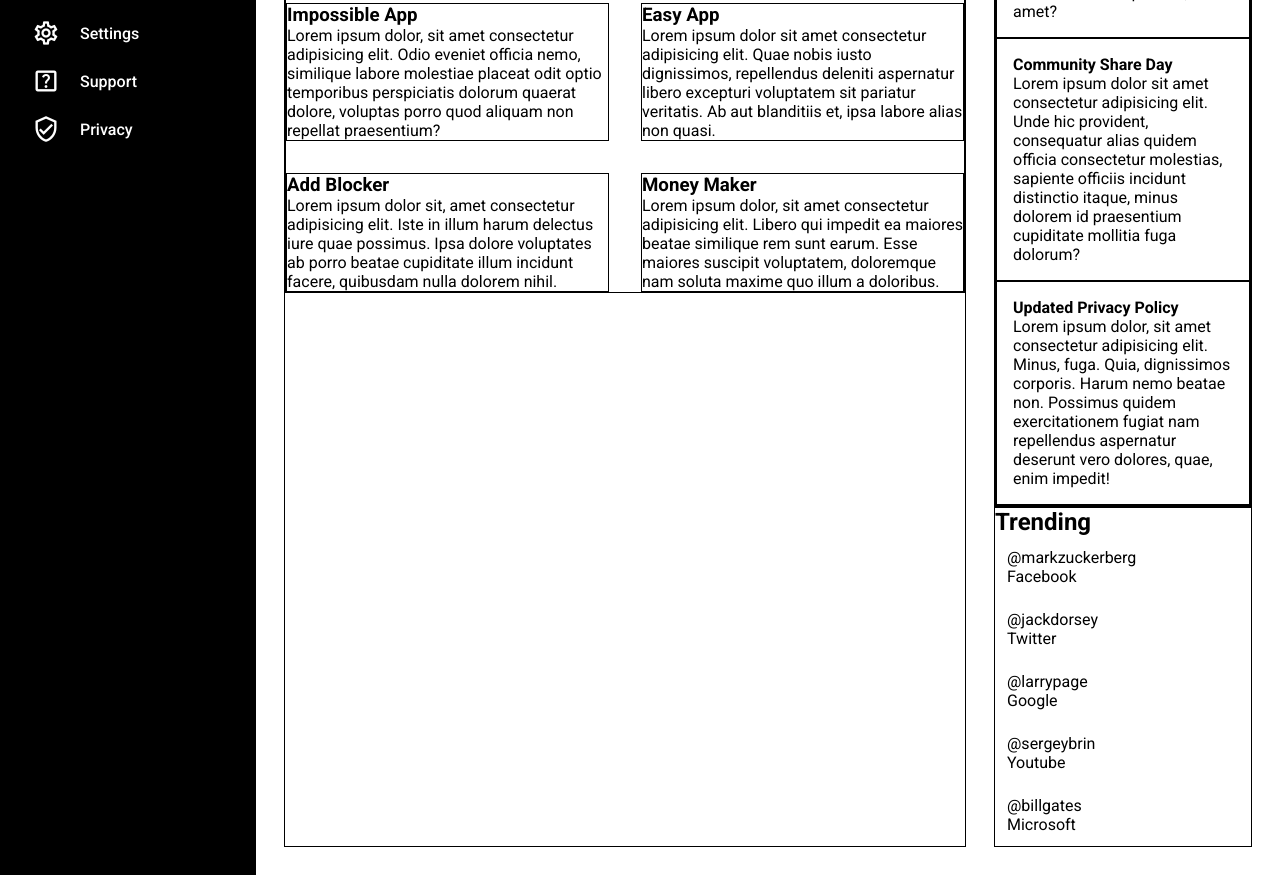
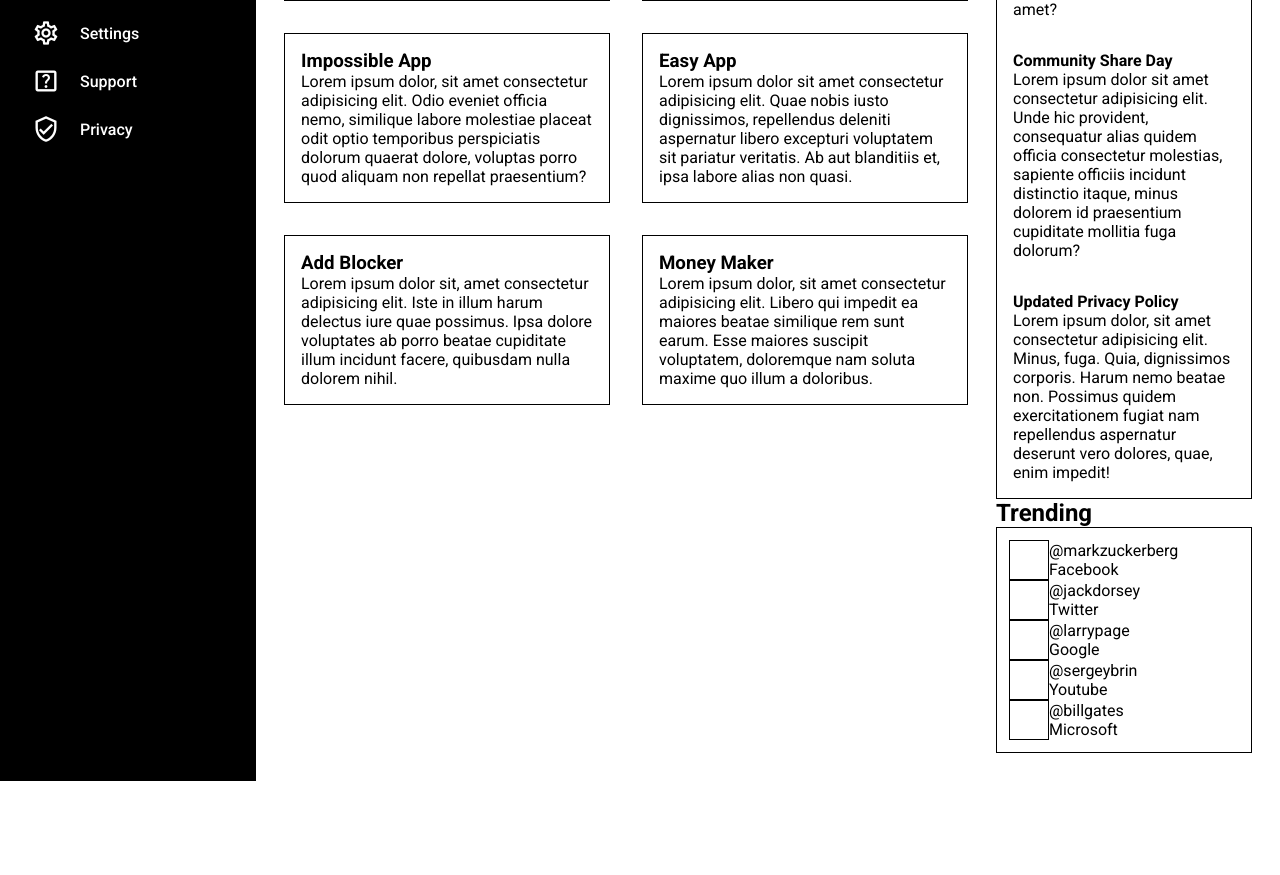
Before and after one commit to johnjoshuaramirez/admin-dashboard, a plain HTML site: page index.html in a window 1280 px wide. Shown: the part 425-1300 px from the top of the page. After the commit the page ends 1206 px from the top, so only its background shows below. Drawn offline with Linux system fonts and the light colour scheme.

```diff
--- a/index.html
+++ b/index.html
@@ -17,7 +17,7 @@
 	<body>
 		<aside>
 			<div class="dashboard-logo">
-				<h1><span class="material-icons"> dashboard </span>Dashboard</h1>
+				<h1><span class="material-icons"> widgets </span>Dashboard</h1>
 			</div>
 			<ul class="side-nav-items">
 				<li>
@@ -168,30 +168,42 @@
 
 			<div class="trending">
 				<h2>Trending</h2>
+				<div class="container">
 					<div>
 						<div class="image"></div>
+						<div class="user-info">
 							<div class="user-name">@markzuckerberg</div>
 							<div class="user-text">Facebook</div>
 						</div>
+					</div>
 					<div>
 						<div class="image"></div>
+						<div class="user-info">
 							<div class="user-name">@jackdorsey</div>
 							<div class="user-text">Twitter</div>
 						</div>
+					</div>
 					<div>
 						<div class="image"></div>
+						<div class="user-info">
 							<div class="user-name">@larrypage</div>
 							<div class="user-text">Google</div>
 						</div>
+					</div>
 					<div>
 						<div class="image"></div>
+						<div class="user-info">
 							<div class="user-name">@sergeybrin</div>
 							<div class="user-text">Youtube</div>
 						</div>
+					</div>
 					<div>
 						<div class="image"></div>
+						<div class="user-info">
 							<div class="user-name">@billgates</div>
 							<div class="user-text">Microsoft</div>
+						</div>
+					</div>
 				</div>
 			</div>
 		</main>
--- a/style.css
+++ b/style.css
@@ -165,7 +165,7 @@ header button {
 .projects div,
 .announcements div,
 .trending {
-   border: 1px solid black;
+   /* border: 1px solid black; */
 }
 
 main {
@@ -188,6 +188,15 @@ main {
    gap: 2rem;
 }
 
+.projects .container > div {
+   border: 1px solid black;
+   padding: 1rem;
+}
+
+.announcements > div {
+   border: 1px solid black;
+}
+
 .announcements > div,
 .trending > div {
    min-width: 16rem;
@@ -202,6 +211,23 @@ main {
    grid-row: 2 / 3;
 }
 
+.trending .image {
+   height: 40px;
+   width: 40px;
+   border: 1px solid black;
+}
+
 .trending > div {
    padding: .75rem;
+   border: 1px solid black;
 }
+
+.trending .container > div {
+   display: flex;
+}
+
+.trending .user-info {
+   display: flex;
+   flex-direction: column;
+   justify-content: center;
+}
```
Lines whose indentation alone changed are shown as unchanged.
